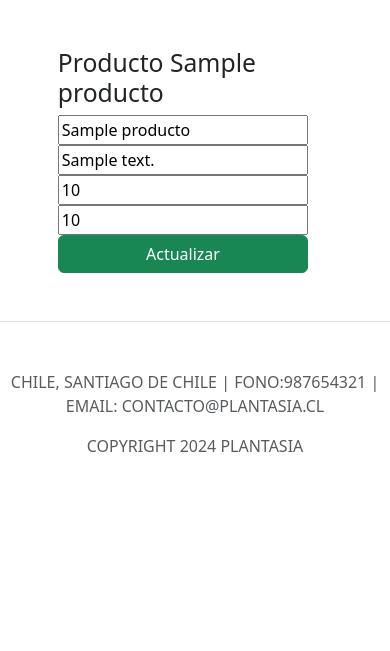
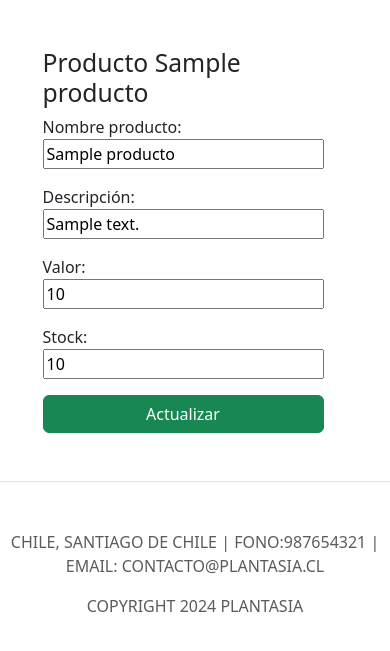
Before and after one commit to AlvaroACB/PlantasiaApp, a Django app: page /modificarInventario/1 in a window 390 px wide. Shown: the part 77-728 px from the top of the page. Run offline with Django 5.2, Linux system fonts and the light colour scheme; tables that the repository leaves empty hold one stand-in row (values such as "Sample post"); some libraries are stand-ins or nearby versions.

Commit message:
responsive añadido

```diff
--- a/core/templates/carrito.html
+++ b/core/templates/carrito.html
@@ -5,7 +5,7 @@
 {% block content %}
 <div class="container-fluid mt-5">
     <div class="row d-flex">
-        <div class="col-9 m-auto d-flex flex-column">
+        <div class="col-10 col-md-9 m-auto d-flex flex-column">
             <h2 class="mb-3">Carrito de compras</h2>
             {% if items.exists %}
             <table class=" w-100 mb-5">
--- a/core/templates/categorias.html
+++ b/core/templates/categorias.html
@@ -11,10 +11,10 @@
 </div>
 
 <div class="row w-100 mb-5">
-    <div class="col-9 d-flex justify-content-between flex-wrap m-auto">
+    <div class="col-10 col-md-9 d-flex justify-content-between flex-wrap m-auto ">
         {% for categoria in categorias %}
         <div class="contenedor col-12 col-md-5 col-lg-3 mb-4 mx-3">
-            <a class="link-success link-underline-opacity-0 link-underline-opacity-100-hover"
+            <a class="link-success link-underline-opacity-0 link-underline-opacity-100-hover d-flex flex-column align-items-center"
                 href="{% url 'productos' categoria.categoria_id %}">
                 <img src="{{ categoria.img_categ.url}}" alt="Avatar" class="imagen">
                 <h3 class="titulo">{{categoria.nombre_categ}}</h3>
--- a/core/templates/detalle.html
+++ b/core/templates/detalle.html
@@ -10,9 +10,9 @@
 </div>
 
 <div class="row w-100 mb-5">
-    <div class="col-9 d-flex flex-column flex-md-row justify-content-evenly m-auto">
+    <div class="col-10 col-md-9 d-flex flex-column flex-md-row justify-content-evenly m-auto">
         <div class="col-12 col-md-8 col-lg-6 d-flex justify-content-center ">
-            <img src="{{ productos.img_prod.url }}" alt="Avatar" class="imagen1">
+            <img src="{{ productos.img_prod.url }}" alt="Avatar" class="imagen1 w-75">
         </div>
         <div class="col-12 col-md-6 col-lg-6 ">
             <h3 class="titulo">{{ productos.nombre_prod }}</h3>
--- a/core/templates/inicioSesion.html
+++ b/core/templates/inicioSesion.html
@@ -4,7 +4,7 @@
 
 {% block content %}
 <div class="row w-100 d-flex mt-5">
-    <div class="col-6 m-auto border rounded px-4 py-5 ">
+    <div class="col-10 col-md-8 col-lg-6 m-auto border rounded px-4 py-5 ">
         <form class="d-flex flex-column align-items-center" action="" method="POST">
             {% csrf_token %}
 
@@ -19,8 +19,8 @@
                     required>
             </div>
 
-            <button class="btn btn-primary col-6">Iniciar sesion</button><br>
-            <a href="/recuperar" class="btn btn-warning col-6">Recuperar contraseña</a>
+            <button class="btn btn-primary col-10 col-md-6">Iniciar sesion</button><br>
+            <a href="/recuperar" class="btn btn-warning col-10 col-md-6">Recuperar contraseña</a>
 
             <div class="my-3">
                 {{error}}
--- a/core/templates/inventario.html
+++ b/core/templates/inventario.html
@@ -5,7 +5,7 @@
 {% block content %}
 <div class="container-fluid mt-5">
     <div class="row w-100 d-flex">
-        <div class="col-9 m-auto">
+        <div class="col-11 col-md-9 m-auto">
             <h2>Inventario</h2>
             <table class="w-100">
                 <tr>
--- a/core/templates/modificarInventario.html
+++ b/core/templates/modificarInventario.html
@@ -5,14 +5,18 @@
 {% block content %}
 <div class="container-fluid mt-5">
     <div class="row w-100 d-flex">
-        <div class="col-9 m-auto">
+        <div class="col-10 col-md-9 m-auto">
             <h2>Producto {{ producto.nombre_prod}}</h2>
             <form class="d-flex flex-column" method="POST">
                 {% csrf_token %}
-                <input type="text" name="nombre_prod" value="{{ producto.nombre_prod }}">
-                <input type="text" name="descripcion_prod" value="{{ producto.descripcion_prod }}">
-                <input type="number" name="valor_prod" value="{{ producto.valor_prod }}">
-                <input type="number" name="stock" value="{{ producto.stock }}">
+                <label for="nombre_prod">Nombre producto:</label>
+                <input class="mb-3" type="text" name="nombre_prod" value="{{ producto.nombre_prod }}">
+                <label for="descripcion_prod">Descripción:</label>
+                <input class="mb-3" type="text" name="descripcion_prod" value="{{ producto.descripcion_prod }}">
+                <label for="valor_prod">Valor:</label>
+                <input class="mb-3" type="number" name="valor_prod" value="{{ producto.valor_prod }}">
+                <label for="stock">Stock:</label>
+                <input class="mb-3" type="number" name="stock" value="{{ producto.stock }}">
                 <button type="submit" class="btn btn-success">Actualizar</button>
             </form>
         </div>
--- a/core/templates/modificarPerfil.html
+++ b/core/templates/modificarPerfil.html
@@ -5,7 +5,7 @@
 {% block content %}
 <div class="container-fluid">
     <div class="row w-100 d-flex mt-5">
-        <div class="m-auto col-6">
+        <div class="m-auto col-10 col-md-8 col-lg-6">
             <div class="border rounded p-3">
                 <h3>Mis datos:</h3>
                 <form action="" method="POST" class="d-flex flex-column align-items-center">
--- a/core/templates/perfil.html
+++ b/core/templates/perfil.html
@@ -5,7 +5,7 @@
 {% block content %}
 <div class="container-fluid">
     <div class="row w-100 d-flex mt-5">
-        <div class="m-auto col-6">
+        <div class="m-auto col-10 col-md-8 col-lg-6">
             <h1> Bienvenido {{user.first_name}}</h1>
             <div class="border rounded p-3">
                 <div class="d-flex justify-content-between">
--- a/core/templates/productos.html
+++ b/core/templates/productos.html
@@ -11,12 +11,12 @@
 </div>
 
 <div class="row w-100 mb-5">
-    <div class="col-9 d-flex justify-content-between flex-wrap m-auto">
+    <div class="col-10 col-md-9 d-flex justify-content-between flex-wrap m-auto">
         {% for producto in productos %}
         <div class="contenedor col-12 col-md-5 col-lg-3 mb-4 mx-3">
             <a class="link-success link-underline-opacity-0 link-underline-opacity-100-hover"
                 href="{% url 'detalle' producto.producto_id %}">
-                <img src="{{ producto.img_prod.url }}" alt="Avatar" class="imagen1">
+                <img src="{{ producto.img_prod.url }}" alt="Avatar" class="imagen1 w-75">
                 <h3 class="titulo">{{ producto.nombre_prod }}</h3>
                 <p>{{ producto.descripcion_prod }}</p>
                 <h5>${{ producto.valor_prod }}</h5>
--- a/core/templates/recuperar.html
+++ b/core/templates/recuperar.html
@@ -1,10 +1,10 @@
 {% extends 'base.html' %}
 
-{% block title %} Restablecer Contraseña  {% endblock %}
+{% block title %} Restablecer Contraseña {% endblock %}
 
 {% block content %}
 <div class="row w-100 d-flex mt-5">
-    <div class="col-6 m-auto border rounded px-4 py-5 ">
+    <div class="col-10 col-md-8 col-lg-6 m-auto border rounded px-4 py-5 ">
         <form class="d-flex flex-column align-items-center" action="" method="POST">
             {% csrf_token %}
             <h3>Ingresa tu correo para recuperar tu contraseña:</h3>
@@ -13,7 +13,7 @@
                 <input type="email" name="email" id="email" class="form-control" placeholder="Correo" required>
             </div>
 
-                <button class="btn btn-primary col-6">Enviar nueva contraseña</button>
+            <button class="btn btn-primary col-10 col-md-6">Enviar nueva contraseña</button>
 
             <div class="my-3">
                 {{error}}
--- a/core/templates/registro.html
+++ b/core/templates/registro.html
@@ -8,7 +8,7 @@
     <div class="col-6 m-auto d-flex justify-content-center mb-4">
         {{error}}
     </div>
-    <div class="col-6 m-auto border rounded px-4 py-5 ">
+    <div class="col-10 col-md-8 col-lg-6 m-auto border rounded px-4 py-5 ">
         <form class="d-flex flex-column align-items-center" action="" method="POST">
             {% csrf_token %}
             <!-- {{form.as_p}} -->
@@ -46,7 +46,7 @@
                     required>
             </div>
 
-            <button class="btn btn-primary col-6">Crear cuenta</button>
+            <button class="btn btn-primary col-10 col-md-8 col-lg-6">Crear cuenta</button>
         </form>
     </div>
     {% endblock %}
```
Lines whose indentation alone changed are shown as unchanged.
